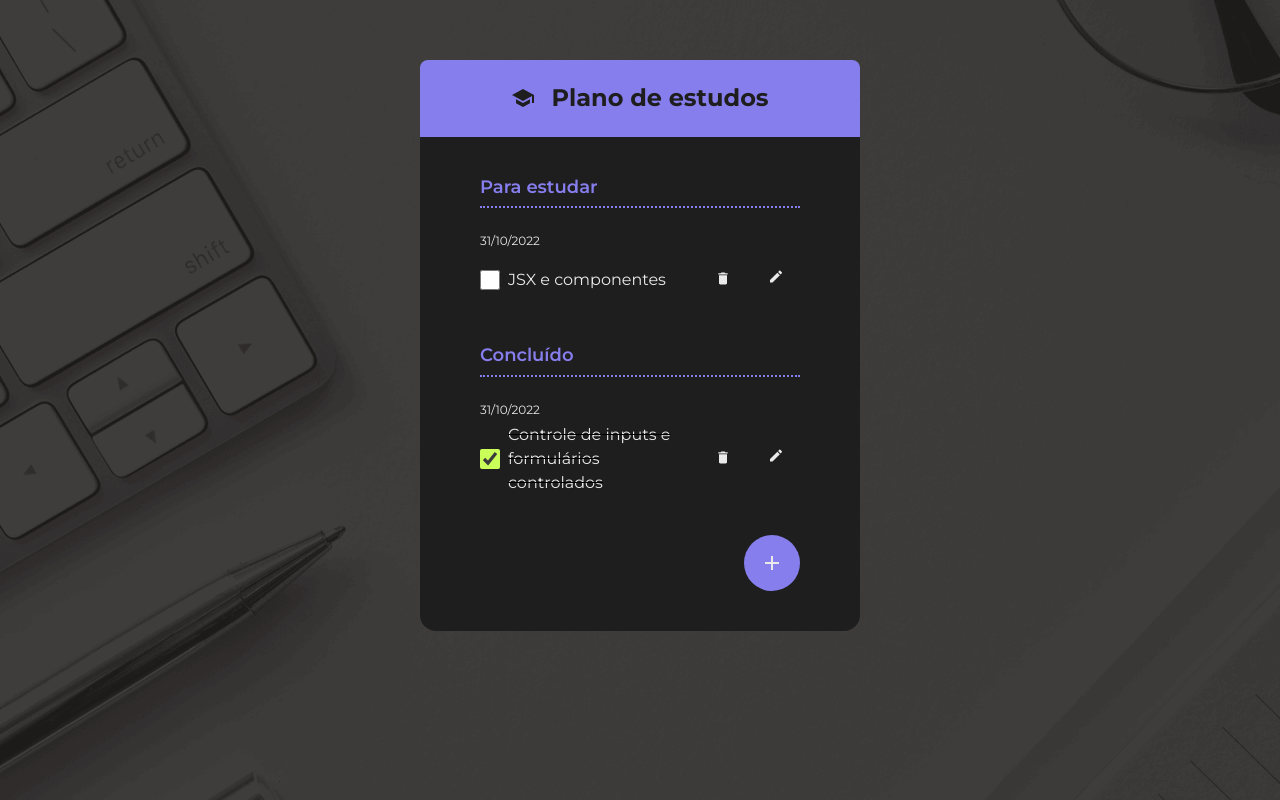
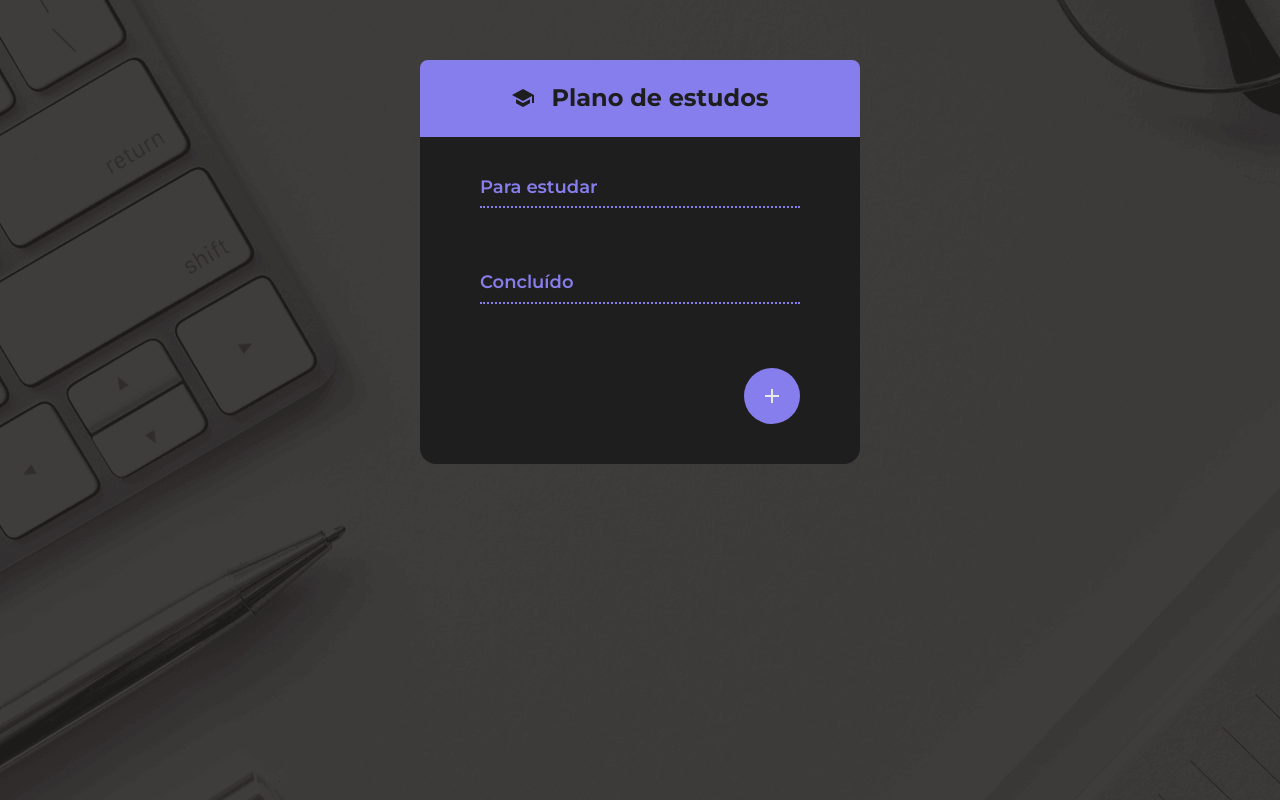
Before and after one commit to robertvieiraa/react-todo-list, a React (Vite) app: page / in a window 1280 px wide. Built offline with nearby package versions, Linux system fonts and the light colour scheme.

Commit message:
Persisti os dados com localStorage

```diff
--- a/src/components/TodoProvider/index.jsx
+++ b/src/components/TodoProvider/index.jsx
@@ -1,63 +1,60 @@
-import { useState } from "react";
+import { useEffect, useState } from "react";
 import TodoContext from "./TodoContext";
 
+const TODOS = 'todos';// Boa prática
+
 export function TodoProvider({ children }) {
-	const [todos, setTodos] = useState([
-		{
-			id: 1,
-			description: "JSX e componentes",
-			completed: false,
-			createdAt: "2022-10-31"
-		},
-		{
-			id: 2,
-			description: "Controle de inputs e formulários controlados",
-			completed: true,
-			createdAt: "2022-10-31"
-		}
-	])
+  const savedTodos = localStorage.getItem(TODOS);
+
+  const [todos, setTodos] = useState(savedTodos ? JSON.parse(savedTodos) : []);
+
+  useEffect(() => {
+    localStorage.setItem(TODOS, JSON.stringify(todos));
+  }, [todos]);
 
   const addTodo = (formData) => {
-		const description = formData.get('description')
-		setTodos(prevState => {
+    const description = formData.get("description");
+    setTodos((prevState) => {
       const todo = {
         id: prevState.length + 1,
         description,
         completed: false,
-				createdAt: new Date().toISOString()
-			}
-			return [...prevState, todo]
-		})
-	}
+        createdAt: new Date().toISOString(),
+      };
+      return [...prevState, todo];
+    });
+  };
 
   const toggleTodoCompleted = (todo) => {
-		setTodos(prevState => {
-			return prevState.map(t => {
+    setTodos((prevState) => {
+      return prevState.map((t) => {
         if (t.id == todo.id) {
           return {
             ...t,
-						completed: !t.completed
+            completed: !t.completed,
+          };
         }
-				}
-				return t
-			})
-		})
-	}
+        return t;
+      });
+    });
+  };
 
   const deleteTodo = (todo) => {
-		setTodos(prevState => {
-			return prevState.filter(t => t.id != todo.id)
-		})
-	}
+    setTodos((prevState) => {
+      return prevState.filter((t) => t.id != todo.id);
+    });
+  };
 
   return (
-		<TodoContext value={{
+    <TodoContext
+      value={{
         todos,
         addTodo,
         toggleTodoCompleted,
-			deleteTodo
-		}}>
+        deleteTodo,
+      }}
+    >
       {children}
     </TodoContext>
-	)
+  );
 }
```
Lines whose indentation alone changed are shown as unchanged.
